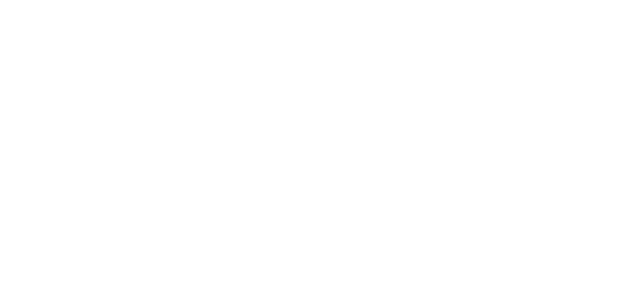
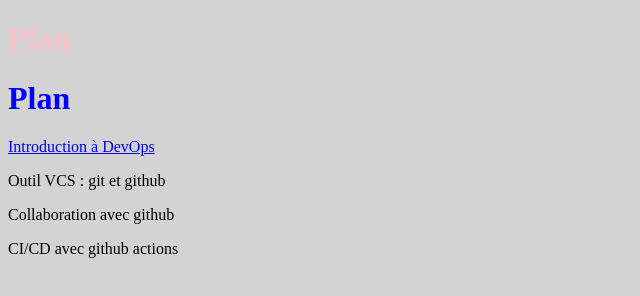
Before and after one commit to maherjaouadi/learnactions, a plain HTML site: page index.html in a window 1280 px wide. Shown: the whole page, without its empty margins (0-640 px from the left). Drawn offline with Linux system fonts and the light colour scheme.

Commit message:
Update index.html

```diff
--- a/index.html
+++ b/index.html
@@ -1,7 +1,28 @@
-<HTML>
-  <header>
-  </header>
+<!DOCTYPE html>
+<html lang="en">
+  <head>
+    <meta charset="UTF-8" />
+    <meta http-equiv="X-UA-Compatible" content="IE=edge" />
+    <meta name="viewport" content="width=device-width, initial-scale=1.0" />
+    <title>Formation DevOps</title>
 
+  </head>
   <body>
+    <h1 style="color: pink">Plan</h1>
+
+    <style>
+      body {
+      background-color: lightgrey;
+      }
+    </style>
+
+
+  </head>
+  <body>
+    <h1 style="color: blue">Plan</h1>
+    <p><a href="./intro.html">Introduction à DevOps</a></p>
+    <p>Outil VCS : git et github</p>
+    <p>Collaboration avec github</p>
+    <p>CI/CD avec github actions</p>
   </body>
-</HTML>
+</html>
```
